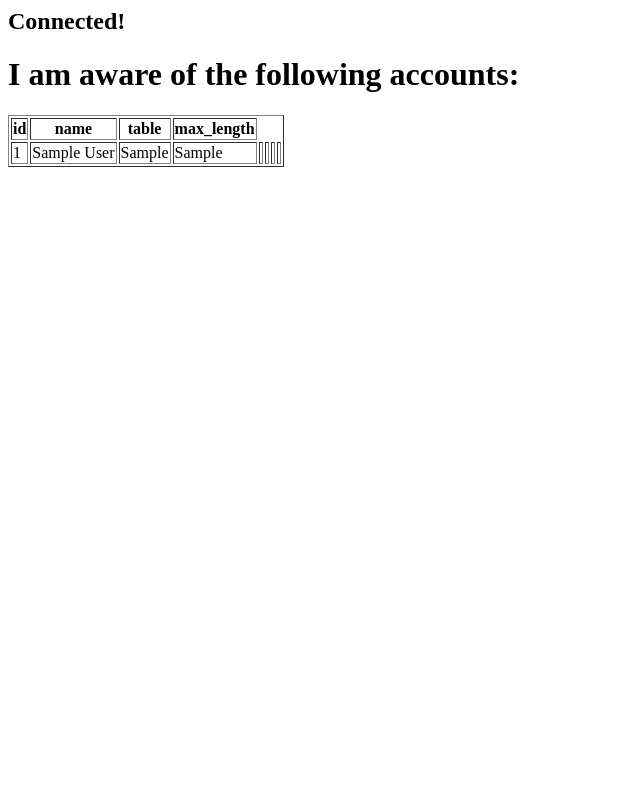
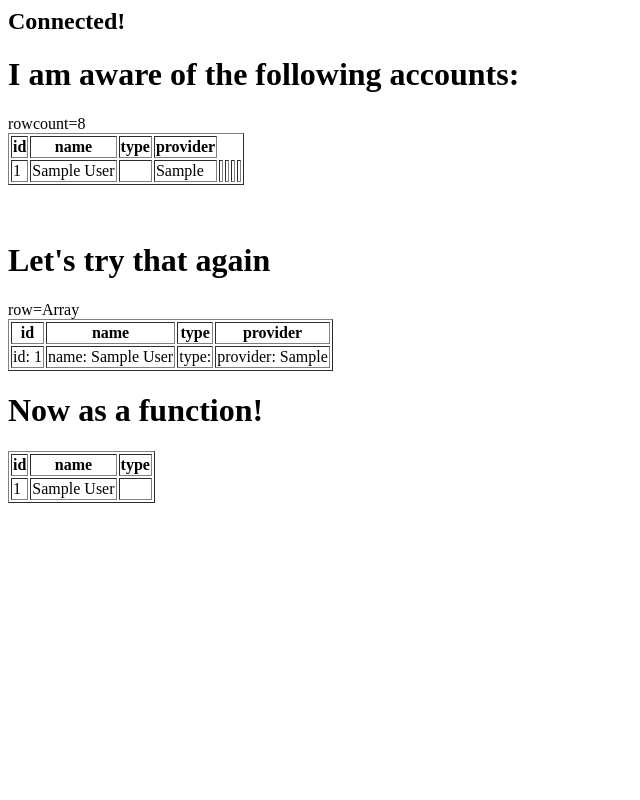
Before and after one commit to dustinhartje/ledger, a PHP site: page / in a window 1280 px wide. Shown: the whole page, without its empty margins (0-640 px from the left). Run offline with PHP 8.4, Linux system fonts and the light colour scheme; tables that the repository leaves empty or names only in its code hold one stand-in row (values such as "Sample post"); data that the repository does not hold is empty.

Commit message:
working query display function

```diff
--- a/index.php
+++ b/index.php
@@ -25,7 +25,8 @@ if (mysqli_connect_errno()) {
 echo "<H1>I am aware of the following accounts:</H1>";
 
 // define query
-$q = "select * from accounts";
+//$q = "select * from accounts";
+$q = "select id, name, type, provider from accounts";
 
 // run query and store
 $r = mysqli_query($dbcon,$q);
@@ -33,15 +34,15 @@ $r = mysqli_query($dbcon,$q);
 // get fields from query results
 $f = mysqli_fetch_fields($r);
 
+
+// TABLE BUILD METHOD 1 ########################
+
 // start building a table with field names in the header
 echo "<table border=1><tr>";
 
 // list fields
 foreach ($f as $val) {
   echo "<th>" . $val->name . "</th>";
-  //printf("Name: %s\n",$val->name);
-  //printf("Table: %s\n",$val->table);
-  //printf("max. Len: %s\n",$val->max_length);
 }
 
 echo "</tr>";
@@ -50,15 +51,78 @@ echo "</tr>";
 while ($row = mysqli_fetch_array($r)) {
   //echo $row['name'] . "<br>";
   echo "<tr>";
+  echo "rowcount=" . count($row);
   for($i=0;$i<count($row);$i++) {
     echo "<td>" . $row[$i] . "</td>";
   }
   echo "</tr>";
 }
+echo "</table>";
+
+// TABLE BUILD METHOD 2 ########################
+?>
 
 
-echo "</table>";
+<BR/>
+<BR/>
 
+<h1>Let's try that again</h1>
+<table border="1">
+<?php
+// list fields
+foreach ($f as $val) {
+  echo "<th>" . $val->name . "</th>";
+}
+?>
+
+  <tr>
+  <?php
+    $r = mysqli_query($dbcon,$q);
+    $row = mysqli_fetch_assoc($r);
+    echo "row=" . $row;
+    foreach($row as $field => $content): ?>
+      <td><?php echo $field; ?>: <?php echo $content; ?></td>
+    <?php endforeach; ?>
+  </tr>
+
+
+
+</table>
+
+
+<!-- TABLE BUILD METHOD 3 (FUNCTION) ############################ -->
+<h1>Now as a function!</h1>
+
+<?php
+
+//function drawtable($query="select id, name from accounts") {
+//  global $dbcon;
+function drawtable($connection,$query) {
+  $r = mysqli_query($connection,$query);
+  $fields = mysqli_fetch_fields($r);
+  echo '<table border="1"><tr>';
+  foreach ($fields as $f) {
+    echo '<th>' . $f->name . '</th>';
+  }
+  echo '</tr>';
+
+  while ($row = mysqli_fetch_assoc($r)) {
+    echo '<tr>';
+    foreach ($row as $f => $c) {
+      echo '<td>' . $c . '</td>';
+    }
+    echo '</tr>';
+  }
+  echo '</table>';
+}
+
+drawtable($dbcon,"select id, name, type from accounts");
+
+?>
+
+
+
+<?php
 mysqli_close($dbcon);
 ?>
 
```
